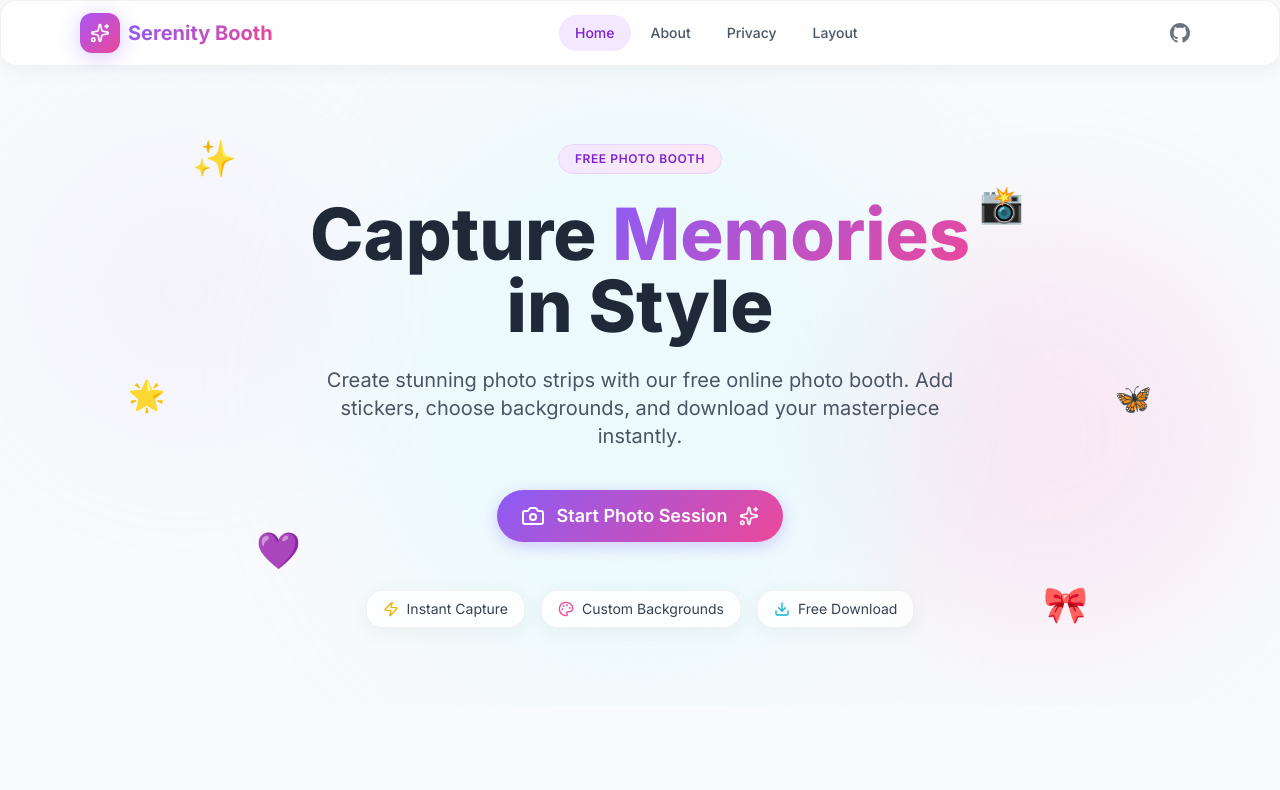
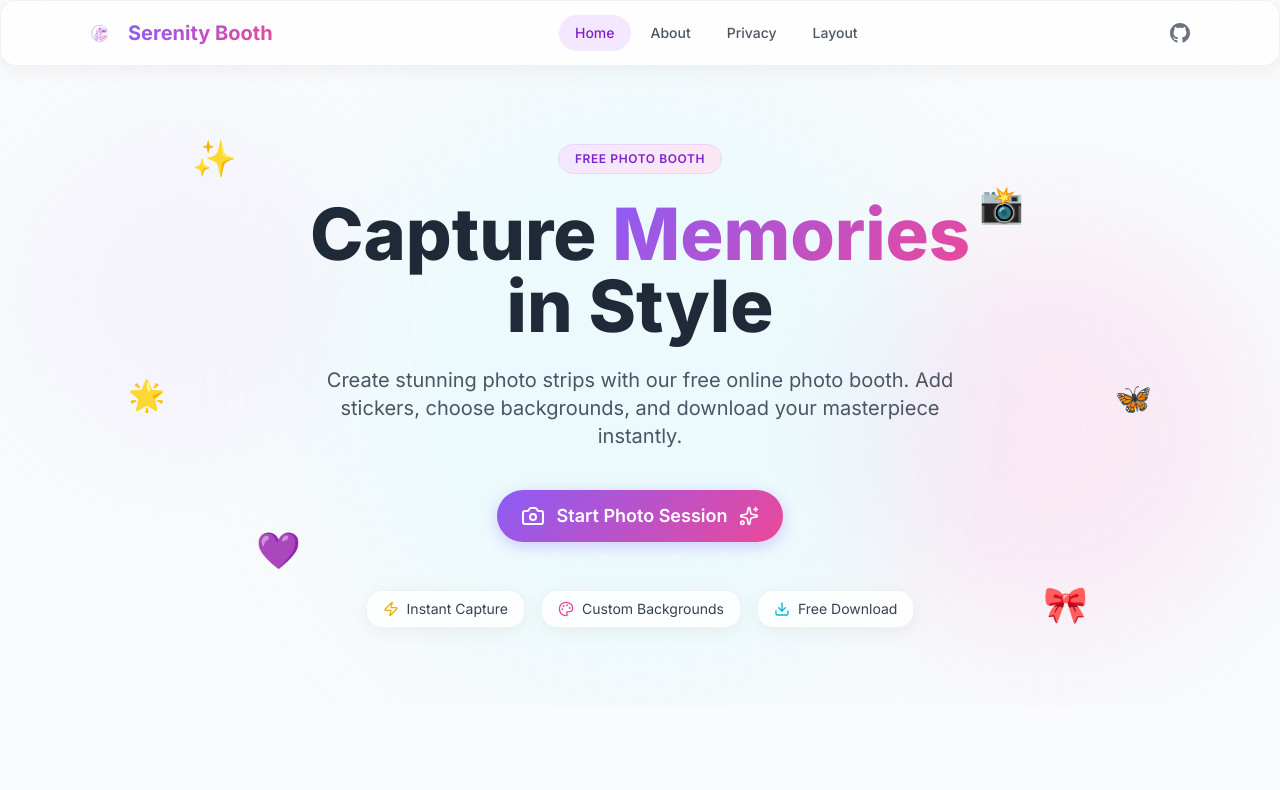
Before and after one commit to jeeexcalibur/Serenity-Booth, a Vue app: page / in a window 1280 px wide. Shown: the top 790 px of the page. Built offline with nearby package versions, Linux system fonts and the light colour scheme.

Commit message:
Update logo and favicon to new Serenity Booth design

```diff
--- a/index.html
+++ b/index.html
@@ -3,7 +3,7 @@
 
 <head>
   <meta charset="UTF-8" />
-  <link rel="icon" type="image/svg+xml" href="/vite.svg" />
+  <link rel="icon" type="image/png" href="/favicon.png" />
   <meta name="viewport" content="width=device-width, initial-scale=1.0" />
   <title>Serenity Booth</title>
 </head>
--- a/src/components/Navbar.vue
+++ b/src/components/Navbar.vue
@@ -1,6 +1,5 @@
 <script setup lang="ts">
 import { RouterLink, useRoute } from 'vue-router'
-import { Sparkles } from 'lucide-vue-next'
 
 const route = useRoute()
 </script>
@@ -11,9 +10,11 @@ const route = useRoute()
       <div class="flex items-center justify-between">
         <!-- Logo -->
         <RouterLink to="/" class="flex items-center gap-2 group">
-          <div class="w-10 h-10 rounded-xl bg-gradient-to-br from-purple-500 to-pink-500 flex items-center justify-center glow-purple transition-all group-hover:scale-110">
-            <Sparkles class="w-5 h-5 text-white" />
-          </div>
+          <img
+            src="/favicon.png"
+            alt="Logo"
+            class="w-10 h-10 object-contain transition-all group-hover:scale-110"
+          />
           <span class="text-xl font-bold gradient-text">Serenity Booth</span>
         </RouterLink>
 
```
Also changed, not shown: public/favicon.png (added), public/image-removebg-preview.png (added).
